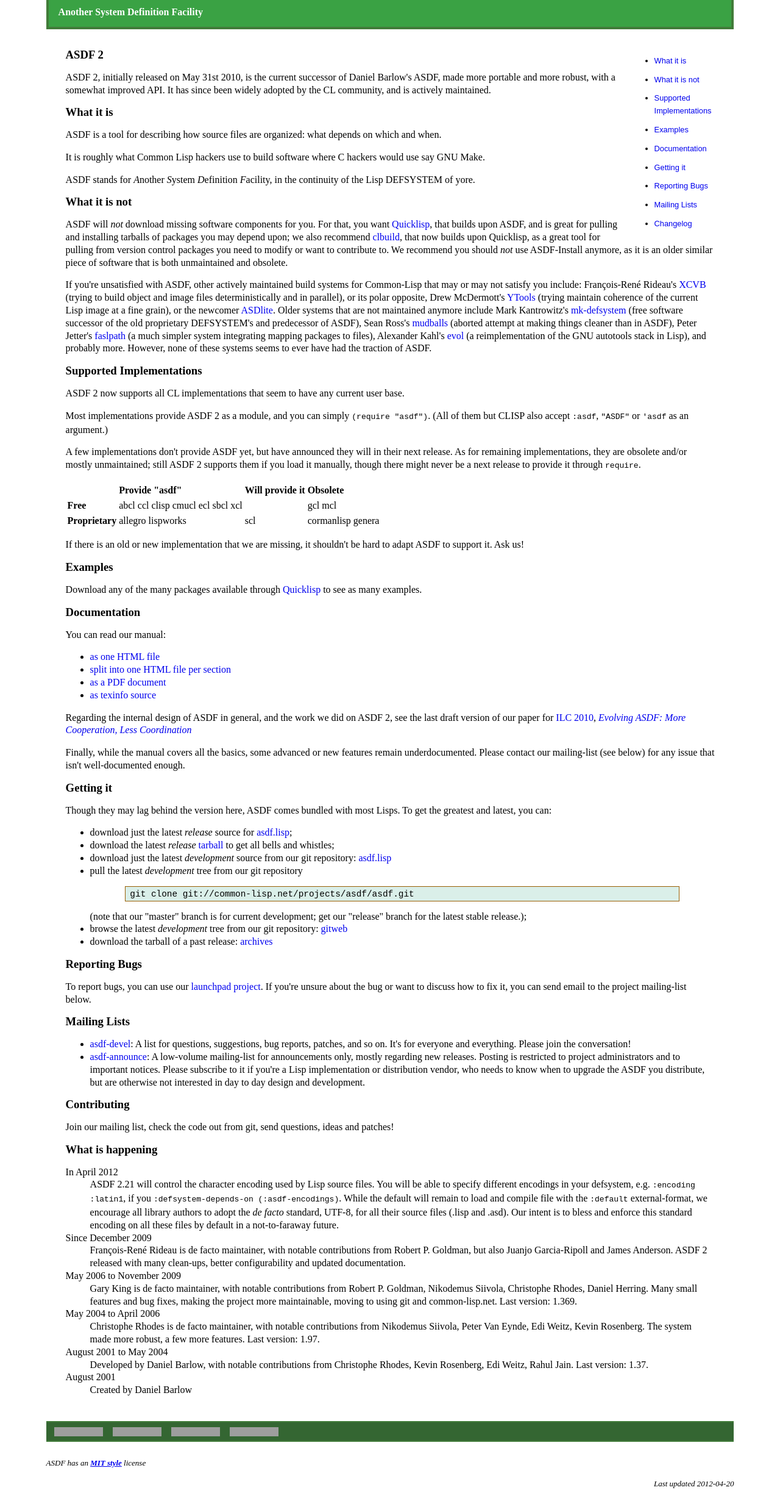
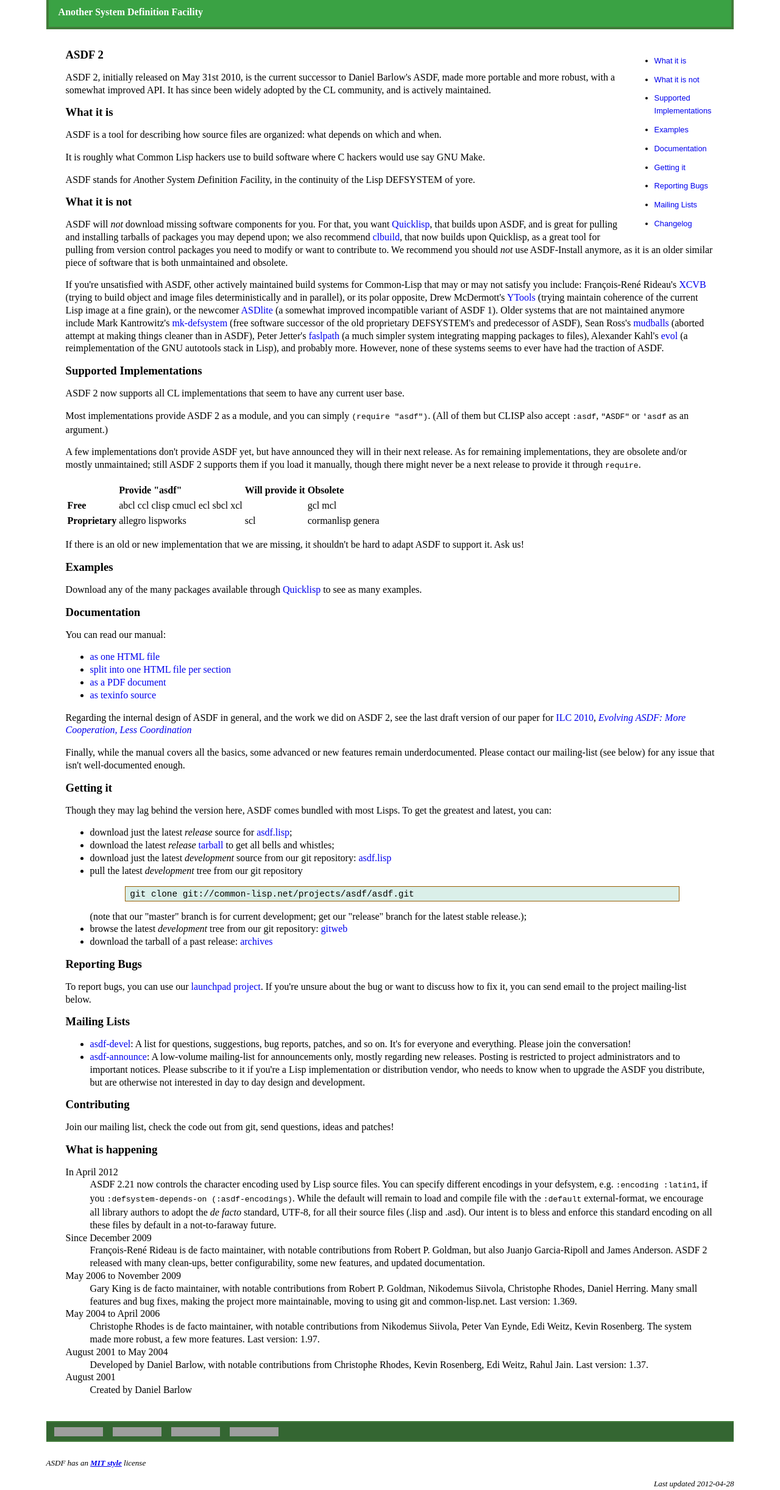
Before and after one commit to fare/asdf, a plain HTML site: page doc/index.html in a window 1280 px wide. Shown: the part 46-2489 px from the top of the page at 61% size. Drawn offline with Linux system fonts and the light colour scheme; grey boxes are pictures that could not be loaded.

Commit message:
2.21: blessing 2.20.22 as a release after successful testing. Update documentation somewhat.

```diff
--- a/doc/index.html
+++ b/doc/index.html
@@ -32,7 +32,7 @@
         <a id="ASDF 2"></a>
         <h3>ASDF 2</h3>
         <p>ASDF 2, initially released on May 31st 2010,
-          is the current successor of Daniel Barlow's ASDF,
+          is the current successor to Daniel Barlow's ASDF,
           made more portable and more robust, with a somewhat improved API.
           It has since been widely adopted by the CL community,
           and is actively maintained.
@@ -70,7 +70,8 @@
           <a href="http://cs-www.cs.yale.edu/homes/dvm/">YTools</a>
           (trying maintain coherence of the current Lisp image at a fine grain),
           or the newcomer
-          <a href="http://lisp.ystok.ru/asdlite/">ASDlite</a>.
+          <a href="http://lisp.ystok.ru/asdlite/">ASDlite</a>
+          (a somewhat improved incompatible variant of ASDF 1).
           Older systems that are not maintained anymore include
           Mark Kantrowitz's <a href="http://www.cliki.net/mk-defsystem">mk-defsystem</a>
           (free software successor of the old proprietary DEFSYSTEM's and predecessor of ASDF),
@@ -228,9 +229,9 @@ Peter Graves <gnooth@gmail.com>
         <dl>
           <dt>In April 2012</dt>
           <dd>
-            ASDF 2.21 will control the character encoding used by Lisp source files.
-            You will be able to specify different encodings
-            in your defsystem, e.g. <kbd>:encoding :latin1</kbd>,
+            ASDF 2.21 now controls the character encoding used by Lisp source files.
+            You can specify different encodings in your defsystem,
+            e.g. <kbd>:encoding :latin1</kbd>,
             if you <kbd>:defsystem-depends-on (:asdf-encodings)</kbd>.
             While the default will remain to load and compile file
             with the <kbd>:default</kbd> external-format,
@@ -245,7 +246,7 @@ Peter Graves <gnooth@gmail.com>
             with notable contributions from Robert P. Goldman, but also
             Juanjo Garcia-Ripoll and James Anderson.
             ASDF 2 released
-            with many clean-ups, better configurability
+            with many clean-ups, better configurability, some new features,
             and updated documentation.
           </dd>
           <dt>May 2006 to November 2009</dt>
@@ -278,7 +279,7 @@ Peter Graves <gnooth@gmail.com>
         <a class="nav" href="http://common-lisp.net/" title="Common-Lisp.net"> <img src="http://common-lisp.net/project/cl-containers/shared/buttons/lisp-lizard.png" width="80" height="15" title="Common-Lisp.net" alt="Common-Lisp.net button" /></a>
         <p><span class="copyright"Copyright &copy; 2001-2012 Daniel Barlow and contributors</span></p>
         <p>ASDF has an <a href="http://www.opensource.org/licenses/mit-license.php">MIT style</a> license</p>
-        <div id="timestamp">Last updated 2012-04-20</div>
+        <div id="timestamp">Last updated 2012-04-28</div>
     </div>
   </body>
 </html>
```
Also changed, not shown: 4 other files.
